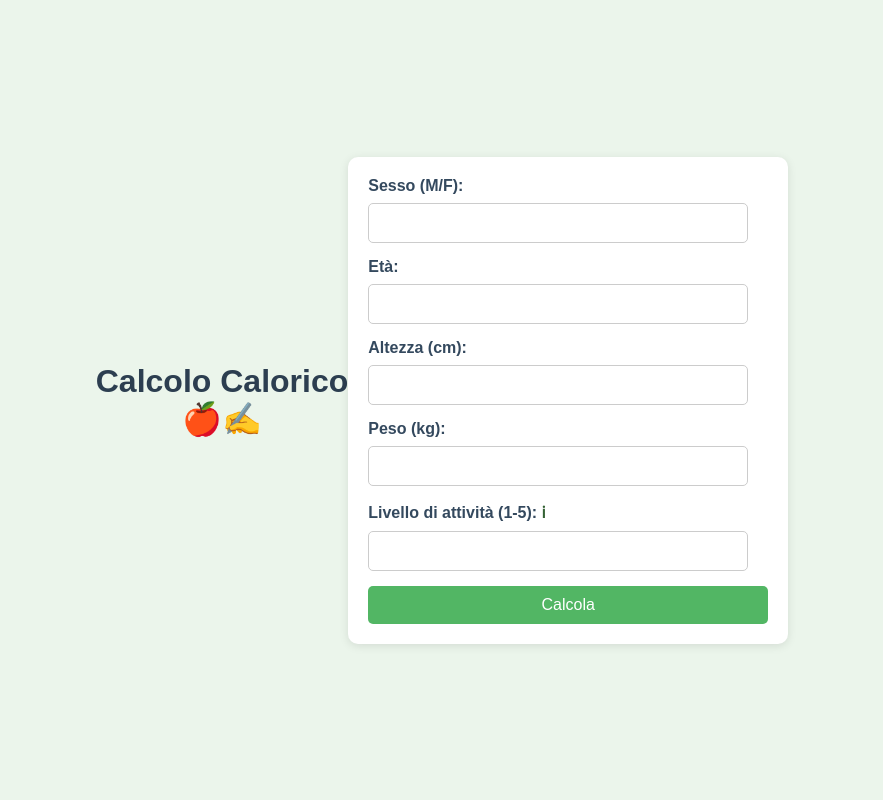
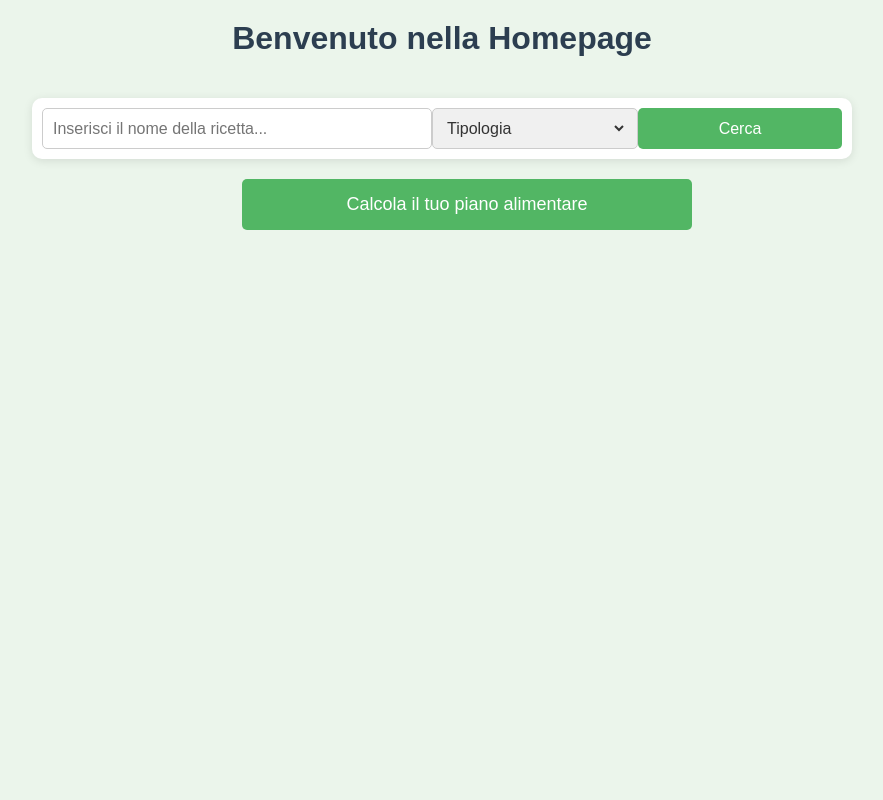
Before and after one commit to SimonaContaldi99/Progetto-Programmazione-, a Flask app: page / in a window 1280 px wide. Shown: the whole page, without its empty margins (198-1081 px from the left). Run offline with Flask 3, Linux system fonts and the light colour scheme.

Commit message:
Add files via upload

```diff
--- a/progetto programmazione/app.py
+++ b/progetto programmazione/app.py
@@ -11,8 +11,12 @@ if not os.path.exists('static'):
     os.makedirs('static')
 
 @app.route('/')
-def home():
-    return render_template('index.html')
+def homepage():
+    return render_template('homepage.html')  # Servire la homepage all'avvio
+
+@app.route('/index.html')
+def index():
+    return render_template('index.html')  # Servire la pagina index
 
 @app.route('/calcola', methods=['POST'])
 def calcola():
@@ -40,14 +44,13 @@ def calcola():
         crea_grafico_ripartizione(colazione, pranzo, cena, spuntino, 'static/grafico_ripartizione.png')
         crea_grafico_ripartizione_barre(colazione, pranzo, cena, spuntino, 'static/grafico_ripartizione_barre.png')
 
-
         # Lettura del file CSV
         if not os.path.isfile('ricette_passaggi.csv'):
             raise FileNotFoundError("Il file 'ricette_passaggi.csv' non è stato trovato.")
 
         df = pd.read_csv('ricette_passaggi.csv')
 
-        #definizione funzione per filtrare le ricette in base alle calorie
+        # Definizione funzione per filtrare le ricette in base alle calorie
         def filtra_ricette(tipo, calorie_max):
             ricette = df[(df['Tipo'] == tipo) & (df['Calorie'] <= calorie_max)]
             if ricette.empty:
@@ -56,7 +59,7 @@ def calcola():
 
         giorni_settimana = ['Lunedi', 'Martedi', 'Mercoledi', 'Giovedi', 'Venerdi', 'Sabato', 'Domenica']
 
-        #definizione menù settimanale
+        # Definizione menù settimanale
         menu_settimanale = {giorno: {
             'Colazione': filtra_ricette('Colazione', colazione),
             'Pranzo': filtra_ricette('Pranzo', pranzo),
@@ -75,13 +78,13 @@ def calcola():
 
         ordine_pasti = ["Colazione", "Pranzo", "Spuntino", "Cena"]
 
-        #stabilire i pasti giornalieri in base alle kcal
+        # Stabilire i pasti giornalieri in base alle kcal
         giorni = list(media_kcal.keys())
         for giorno in giorni:
             pasti_giornalieri = [pasto for pasto in ordine_pasti if pasto in media_kcal[giorno]]
             medie_pasti = [media_kcal[giorno].get(pasto, None) for pasto in ordine_pasti]
 
-            #creazione grafico
+            # Creazione grafico
             fig, ax = plt.subplots()
             ax.plot(pasti_giornalieri, medie_pasti, label="Andamento kcal con ricette")
             ax.plot(ordine_pasti, [colazione, pranzo, spuntino, cena], label="Andamento kcal calcolato")
@@ -93,7 +96,7 @@ def calcola():
             plt.close(fig)
 
         return render_template('risultato.html',
-                               bmr=bmr, tdee=tdee,bmi=bmi,
+                               bmr=bmr, tdee=tdee, bmi=bmi,
                                colazione=colazione, pranzo=pranzo, cena=cena, spuntino=spuntino, esito=esito, sport=sport,
                                menu_settimanale=menu_settimanale)
 
@@ -101,5 +104,33 @@ def calcola():
         error_message = str(e)
         return render_template('index.html', error=error_message)
 
+@app.route('/ricerca', methods=['GET'])
+def ricerca():
+    query = request.args.get('ricerca_ricetta', '')
+    tipo = request.args.get('tipologia', '')
+
+    if not os.path.isfile('ricette_passaggi.csv'):
+        return "File non trovato", 404
+
+    df = pd.read_csv('ricette_passaggi.csv')
+
+    # Filtrare per nome della ricetta se specificato
+    if query:
+        df = df[df['Ricetta'].str.contains(query, case=False, na=False)]
+
+    # Filtrare per tipo se specificato
+    if tipo:
+        df = df[df['Tipo'] == tipo]
+
+    # Convertire i dati filtrati in una lista di dizionari per la visualizzazione
+    ricette = df.to_dict(orient='records')
+
+    return render_template('risultati_ricerca.html', ricette=ricette)
+
+if __name__ == '__main__':
+    app.run(debug=True)
+
+
+
 if __name__ == '__main__':
     app.run(port=5000, debug=True)
--- /dev/null
+++ b/progetto programmazione/templates/homepage.html
@@ -0,0 +1,155 @@
+<!DOCTYPE html>
+<html lang="it">
+<head>
+    <meta charset="UTF-8">
+    <meta name="viewport" content="width=device-width, initial-scale=1.0">
+    <title>Homepage</title>
+    <!-- Aggiungi il widget di Google Translate -->
+    <meta name="google-translate-customization" content="">
+    <script type="text/javascript">
+        function googleTranslateElementInit() {
+            new google.translate.TranslateElement({pageLanguage: 'it'}, 'google_translate_element');
+        }
+    </script>
+    <script type="text/javascript" src="//translate.google.com/translate_a/element.js?cb=googleTranslateElementInit"></script>
+
+    <!-- Aggiungi CSS per migliorare l'aspetto -->
+    <style>
+        body {
+            font-family: 'Arial', sans-serif;
+            background-color: rgb(235, 245, 235);
+            color: #333;
+            margin: 0;
+            padding: 0;
+            display: flex;
+            flex-direction: column;
+            align-items: center;
+            height: 100vh;
+        }
+
+        h1 {
+            color: #2c3e50;
+            margin-top: 20px;
+            text-align: center;
+        }
+
+        .search-container {
+            background-color: #ffffff;
+            padding: 10px;
+            border-radius: 10px;
+            box-shadow: 0 2px 10px rgba(0, 0, 0, 0.1);
+            margin-top: 20px;
+            width: 100%;
+            max-width: 800px;
+            display: flex;
+            align-items: center;
+            gap: 10px;
+        }
+
+        .search-container input[type="text"] {
+            flex: 2;
+            padding: 10px;
+            border: 1px solid #ccc;
+            border-radius: 5px;
+            font-size: 16px;
+            box-sizing: border-box;
+        }
+
+        .search-container .dropdown {
+            flex: 1;
+            background-color: #f0f0f0;
+            border: 1px solid #ccc;
+            border-radius: 5px;
+            padding: 10px;
+            display: flex;
+            align-items: center;
+            justify-content: center;
+        }
+
+        .search-container .dropdown select {
+            border: none;
+            background: transparent;
+            font-size: 16px;
+            color: #333;
+            outline: none;
+            width: 100%;
+            cursor: pointer;
+        }
+
+        .search-container button {
+            flex: 1;
+            background-color: #52b664;
+            color: #ffffff;
+            border: none;
+            padding: 10px;
+            font-size: 16px;
+            border-radius: 5px;
+            cursor: pointer;
+            text-decoration: none;
+            display: inline-block;
+            transition: background-color 0.3s ease;
+        }
+
+        .search-container button:hover {
+            background-color: #3d8e4f;
+        }
+
+        .button-container {
+            margin-top: 20px;
+            text-align: center;
+            width: 100%;
+            max-width: 400px;
+        }
+
+        .button {
+            background-color: #52b664;
+            color: #ffffff;
+            border: none;
+            padding: 15px 25px;
+            font-size: 18px;
+            border-radius: 5px;
+            cursor: pointer;
+            text-decoration: none;
+            display: inline-block;
+            transition: background-color 0.3s ease;
+            width: 100%;
+        }
+
+        .button:hover {
+            background-color: #3d8e4f;
+        }
+
+        #google_translate_element {
+            position: absolute;
+            top: 10px;
+            right: 10px;
+            z-index: 1000;
+        }
+    </style>
+</head>
+<body>
+    <div id="google_translate_element"></div>
+
+    <h1>Benvenuto nella Homepage</h1>
+
+    <div class="search-container">
+        <form action="/ricerca" method="get" style="display: flex; width: 100%;">
+            <input type="text" id="ricerca_ricetta" name="ricerca_ricetta" placeholder="Inserisci il nome della ricetta...">
+            <div class="dropdown">
+                <select name="tipologia">
+                    <option value="">Tipologia</option>
+                    <option value="Colazione">Colazione</option>
+                    <option value="Pranzo">Pranzo</option>
+                    <option value="Spuntino">Spuntino</option>
+                    <option value="Cena">Cena</option>
+                </select>
+            </div>
+            <button type="submit">Cerca</button>
+        </form>
+    </div>
+
+    <div class="button-container">
+        <a href="index.html" class="button">Calcola il tuo piano alimentare</a>
+    </div>
+</body>
+</html>
--- a/progetto programmazione/templates/index.html
+++ b/progetto programmazione/templates/index.html
@@ -156,7 +156,7 @@
                 &#x25C7; Livello 5:  <i>Molto attivo</i>
             </span>
         </span></label>
-        <input type="number" id="livello_attività" name="livello_attività" required>
+        <input type="number" id="livello_attività" name="livello_attività" min="1" max="5" required>
 
         <input type="submit" value="Calcola">
     </form>
--- a/progetto programmazione/templates/risultato.html
+++ b/progetto programmazione/templates/risultato.html
@@ -271,7 +271,7 @@
                     <br>
                     &#x25C7; Normopeso: BMI 18.5 - 29.9
                     <br>
-                    &#x25C7; Sovrappeso: BMI25 - 29.9
+                    &#x25C7; Sovrappeso: BMI 25 - 29.9
                     <br>
                     &#x25C7; Obesità I: BMI 30 - 34.9
                     <br>
```
Also changed, not shown: progetto programmazione/templates/risultati_ricerca.html (added, +157 -0 lines), progetto programmazione/ricette_passaggi.csv, progetto programmazione/static/grafico_Domenica.png, progetto programmazione/static/grafico_Giovedi.png, progetto programmazione/static/grafico_Lunedi.png, progetto programmazione/static/grafico_Martedi.png, progetto programmazione/static/grafico_Mercoledi.png, progetto programmazione/static/grafico_Sabato.png, progetto programmazione/static/grafico_Venerdi.png, progetto programmazione/static/grafico_ripartizione.png, progetto programmazione/static/grafico_ripartizione_barre.png.
